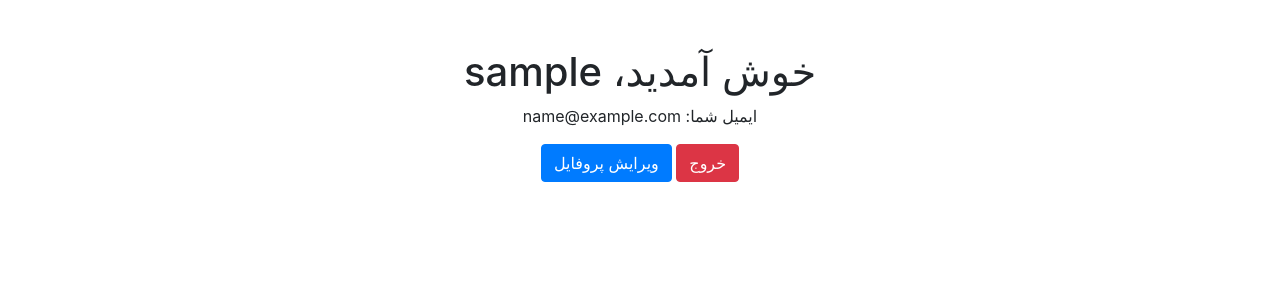
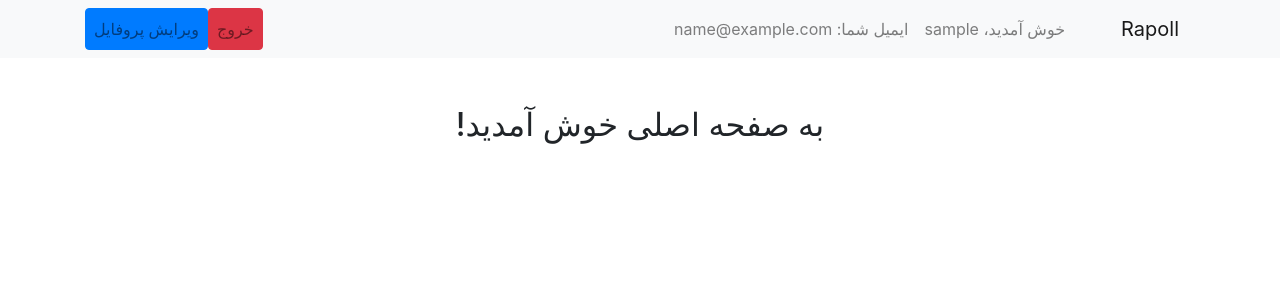
Before and after one commit to AmirhosseinNazarii/django_Rapoll, a Django app: template users/templates/users/main.html in a window 1280 px wide. Shown: the top 300 px of the page. Run offline with Django 5.2, Linux system fonts and the light colour scheme; the template is opened without the code that fills it, so the values that code supplies are empty; the visitor is signed in with stand-in values (Sample User, id 1); some libraries are stand-ins or nearby versions.

Commit message:
zdn header bray main.html

```diff
--- a/users/templates/users/main.html
+++ b/users/templates/users/main.html
@@ -5,15 +5,40 @@
     <meta name="viewport" content="width=device-width, initial-scale=1.0">
     <title>صفحه اصلی</title>
     <link href="https://stackpath.bootstrapcdn.com/bootstrap/4.5.2/css/bootstrap.min.css" rel="stylesheet">
+    <style>
+        .nav-item + .nav-item {
+            margin-left: 10px; /* فاصله بین دکمه‌ها */
+        }
+    </style>
 </head>
 <body dir="rtl">
+    <nav class="navbar navbar-expand-lg navbar-light bg-light">
+        <div class="container">
+            <a class="navbar-brand" href="#"> Rapoll </a>
+            <div class="collapse navbar-collapse" id="navbarNav">
+                <ul class="navbar-nav ml-auto">
+                    <li class="nav-item">
+                        <span class="navbar-text mr-3">خوش آمدید، {{ user.username }}</span>
+                    </li>
+                    <li class="nav-item">
+                        <span class="navbar-text mr-3">ایمیل شما: {{ user.email }}</span>
+                    </li>
+                </ul>
+                <div class="navbar-nav">
+                    <a href="{% url 'logout' %}" class="btn btn-danger nav-link">خروج</a>
+                    <a href="{% url 'edit_profile' %}" class="btn btn-primary nav-link">ویرایش پروفایل</a>
+                </div>
+            </div>
+        </div>
+    </nav>
+
     <div class="container mt-5">
-        <h1 class="text-center">خوش آمدید، {{ user.username }}</h1>
-        <p class="text-center">ایمیل شما: {{ user.email }}</p>
-        <div class="text-center">
-            <a href="{% url 'logout' %}" class="btn btn-danger">خروج</a>
-            <a href="{% url 'edit_profile' %}" class="btn btn-primary">ویرایش پروفایل</a> <!-- دکمه ویرایش پروفایل -->
-        </div>
+        <h2 class="text-center">به صفحه اصلی خوش آمدید!</h2>
+        <!-- محتوای دیگر صفحه می‌تواند اینجا قرار بگیرد -->
     </div>
+
+    <script src="https://code.jquery.com/jquery-3.5.1.slim.min.js"></script>
+    <script src="https://cdn.jsdelivr.net/npm/@popperjs/core@2.0.7/dist/umd/popper.min.js"></script>
+    <script src="https://stackpath.bootstrapcdn.com/bootstrap/4.5.2/js/bootstrap.min.js"></script>
 </body>
 </html>
```
